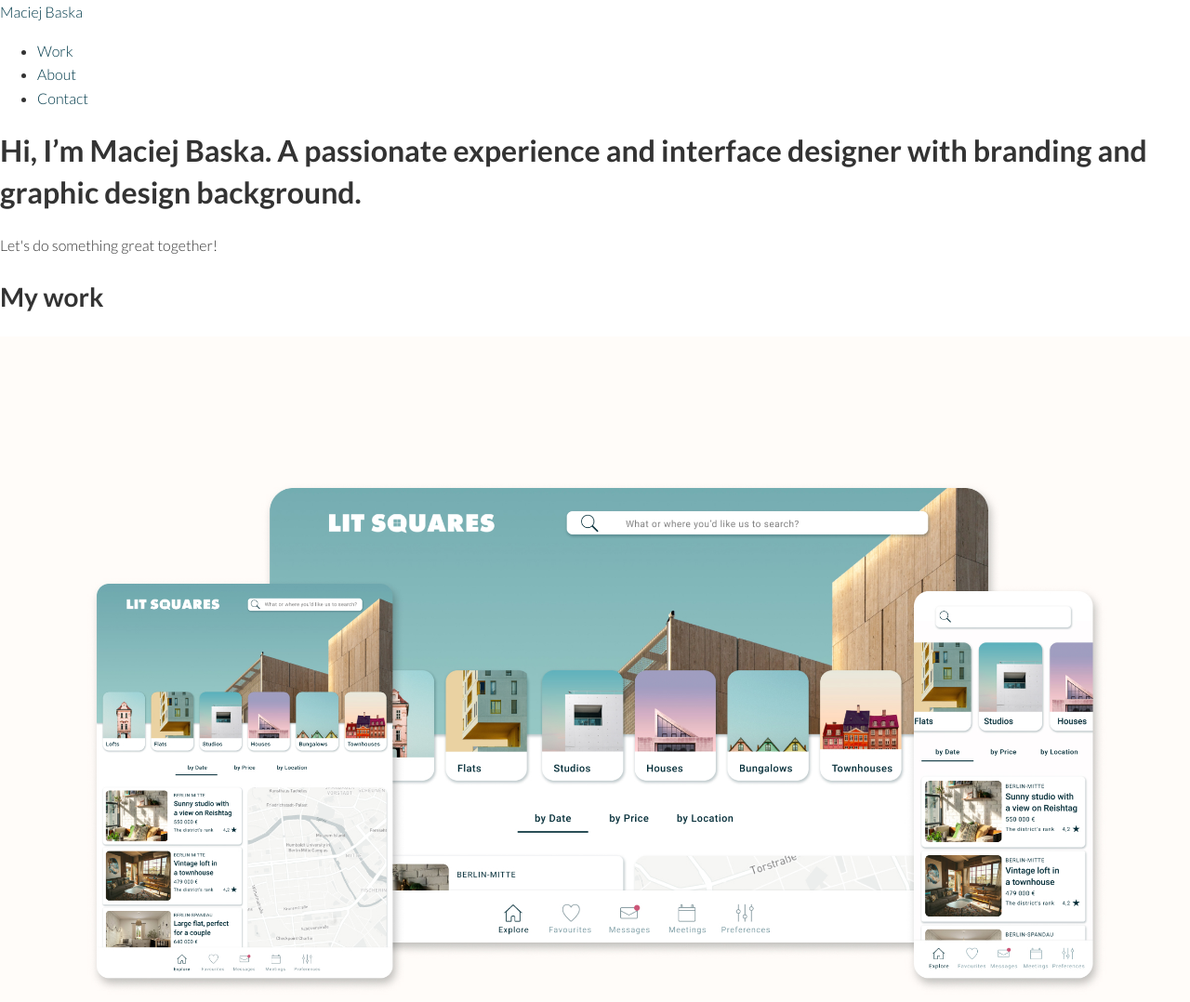
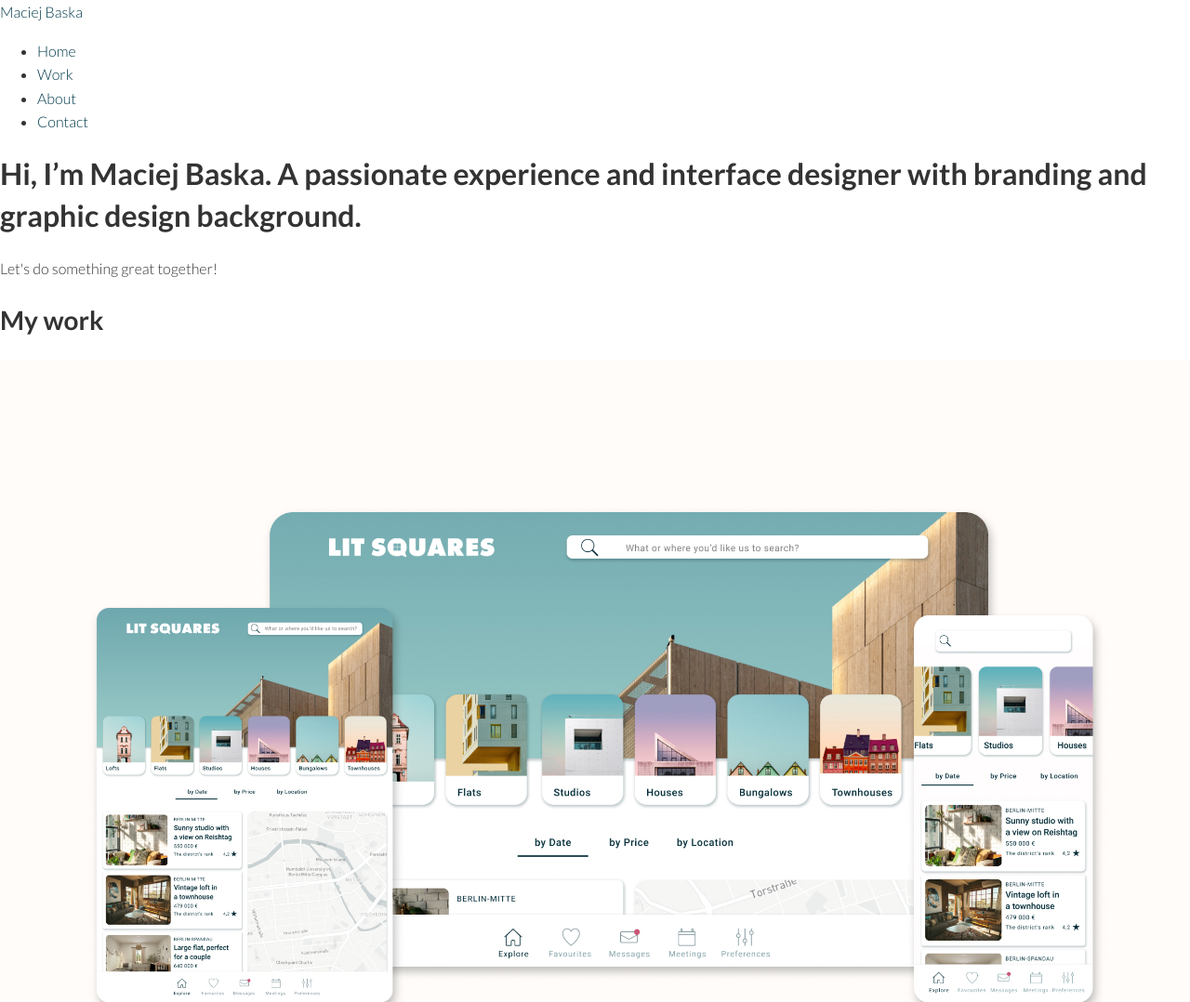
Before and after one commit to MaciejBaska/portfolio-website, a plain HTML site: page index.html in a window 1280 px wide. Shown: the top 1078 px of the page at 93% size. Drawn offline with nearby package versions, Linux system fonts and the light colour scheme.

Commit message:
Add ID for Home section

```diff
--- a/index.html
+++ b/index.html
@@ -18,6 +18,7 @@
       <a href="index.html">Maciej Baska</a>
       <nav>
         <ul>
+          <li><a href="index.html#Home">Home</a></li>
           <li><a href="index.html#Work">Work</a></li>
           <li><a href="about.html">About</a></li>
           <li><a href="#contact">Contact</a></li>
@@ -27,7 +28,7 @@
   </header>
   <main>
     <div class="section">
-      <div class="container">
+      <div class="container" id="Home">
         <h1>Hi, I’m Maciej Baska.<span> A passionate experience and interface designer
             with branding and graphic design background.</span></h1>
         <p>Let's do something great together!</p>
```
